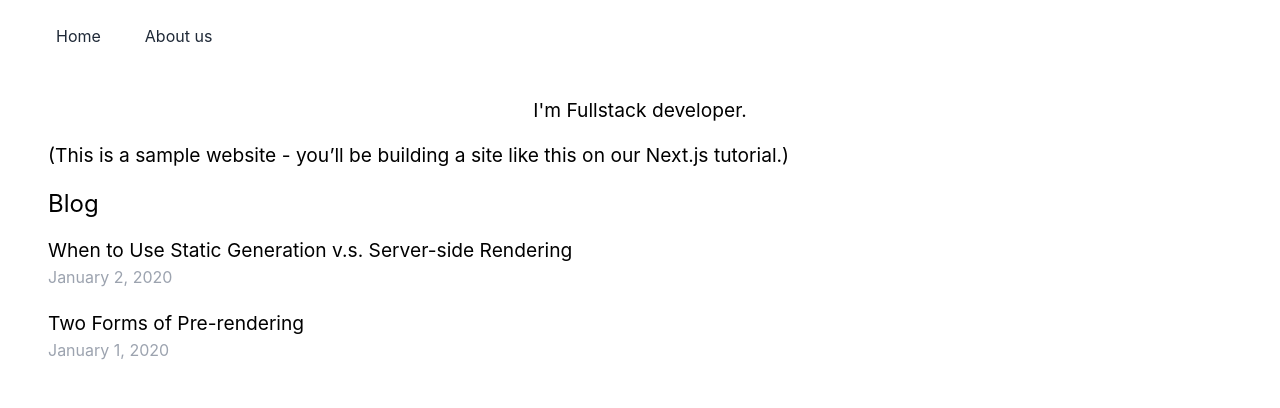
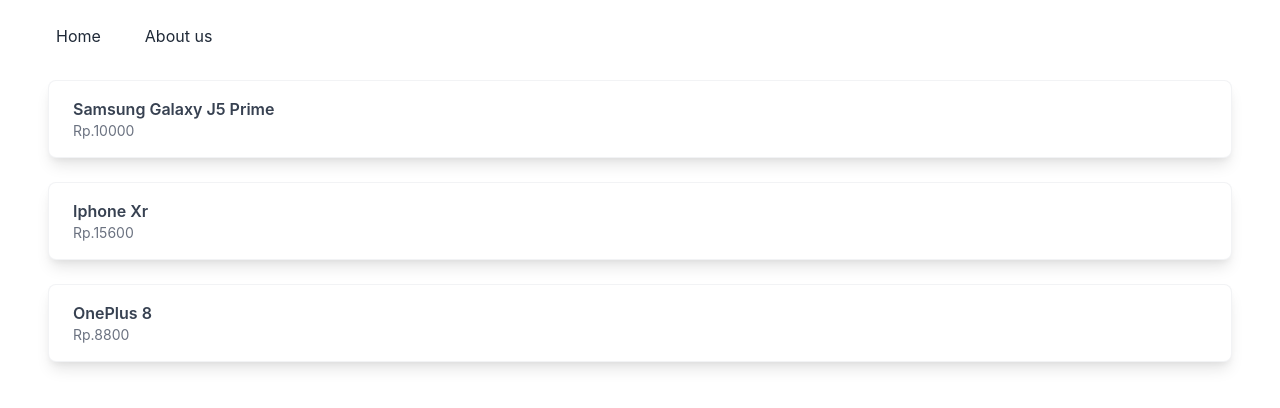
Before and after one commit to anggifergian/mastering-next, a Next.js app: page / in a window 1280 px wide. Shown: the top 408 px of the page. Built offline with nearby package versions, Linux system fonts and the light colour scheme.

Commit message:
Edit style for page

```diff
--- /dev/null
+++ b/pages/about-us.js
@@ -0,0 +1,9 @@
+import Layout from "../components/Layout";
+
+export default function AboutUs() {
+  return (
+    <Layout>
+      <h1>About Us</h1>
+    </Layout>
+  )
+}
--- a/pages/index.js
+++ b/pages/index.js
@@ -1,48 +1,22 @@
-import Head from 'next/head'
-import Link from 'next/link'
-import utilStyles from '../styles/utils.module.css'
-import Layout, { siteTitle } from '../components/layout'
-import { getSortedPostedData } from '../lib/posts'
-import Date from '../components/date'
+import Layout from '../components/Layout'
 
-export async function getStaticProps() {
-  const allPostsData = getSortedPostedData()
-  return {
-    props: { allPostsData },
-  }
-}
+const cards = [
+  { id: 1, name: 'Samsung Galaxy J5 Prime', price: 10_000 },
+  { id: 2, name: 'Iphone Xr', price: 15_600 },
+  { id: 3, name: 'OnePlus 8', price: 8_800 },
+]
 
-export default function Home({ allPostsData }) {
+export default function Home() {
   return (
-    <Layout home>
-      <Head>
-        <title>{siteTitle}</title>
-      </Head>
-
-      <section className={utilStyles.headingMd}>
-        <p className="py-4 text-center">I'm Fullstack developer.</p>
-        <p>
-          (This is a sample website - you’ll be building a site like this on{' '}
-          <a href="https://nextjs.org/learn">our Next.js tutorial</a>.)
-        </p>
-      </section>
-
-      <section className={`${utilStyles.headingMd} ${utilStyles.padding1px}`}>
-        <h2 className={utilStyles.headingLg}>Blog</h2>
-        <div className={utilStyles.list}>
-          {allPostsData.map(({ id, date, title }) => (
-            <div className={utilStyles.listItem} key={id}>
-              <Link href={`/posts/${id}`}>
-                <a>{title}</a>
-              </Link>
-
-              <div className="text-base text-gray-400">
-                <Date dateString={date} />
-              </div>
-            </div>
-          ))}
-        </div>
-      </section>
-    </Layout>
+    <div id='main'>
+      <Layout>
+        {cards.map(card => (
+          <div key={card.id} className="flex-1 border border-opacity-50 shadow-lg hover:shadow transition duration-300 ease-out bg-white px-6 py-4 mb-6 text-white rounded-lg">
+            <div className='font-semibold text-md text-gray-700'>{card.name}</div>
+            <p className='font-normal text-sm text-gray-500'>Rp.{card.price}</p>
+          </div>
+        ))}
+      </Layout>
+    </div>
   )
 }
```
